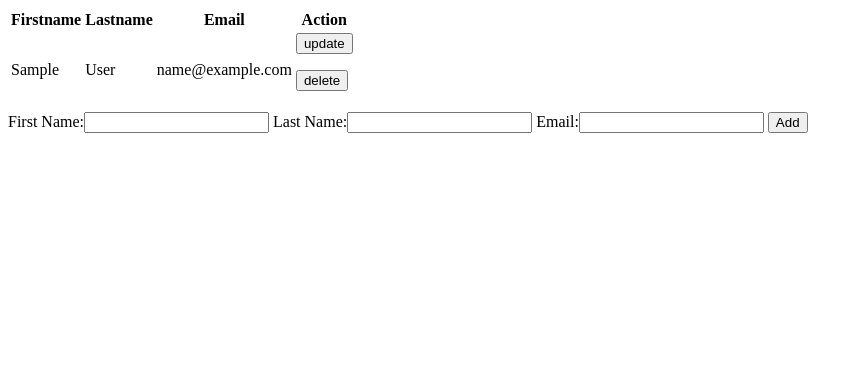
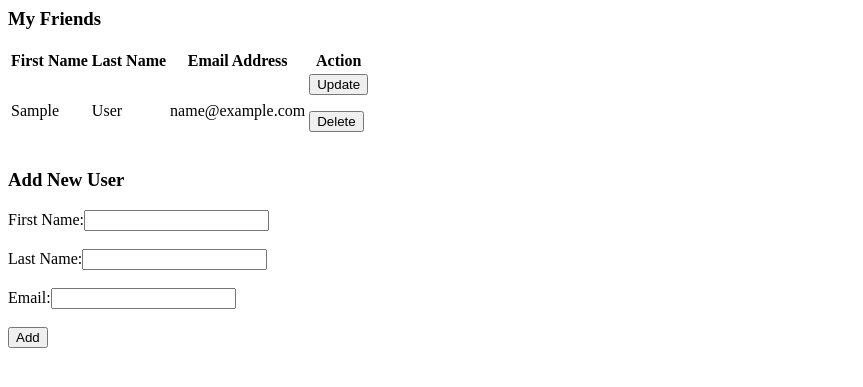
Before and after one commit to tina4076/full_friends, a Flask app: template templates/index.html in a window 1280 px wide. Shown: the top 387 px of the page, without its empty margins (0-863 px from the left). Run offline with Flask 2, Linux system fonts and the light colour scheme; the template is opened without the code that fills it: most values are stand-ins (such as "Sample title", 1, 10 or a date in 2020).

Commit message:
initial commit

```diff
--- a/server.py
+++ b/server.py
@@ -3,27 +3,44 @@ from mysqlconnection import MySQLConnector
 app = Flask(__name__)
 mysql = MySQLConnector(app,'friendsdb')
 
-@app.route('/')
+@app.route('/', methods=["post", "get"])
 def index():
-    query = "SELECT * FROM friends"                           # define your query
-    friends = mysql.query_db(query)                           # run query with query_db()
-    return render_template('index.html', all_friends=friends) # pass data to our template
+    query = "SELECT * FROM friends"
+    friends = mysql.query_db(query)
+    return render_template('index.html', all_friends=friends)
 
-@app.route('/friends', methods=['POST'])
-def create():
+@app.route('/update', methods=["post"])
+def update():
+    idToUpdate = request.form["id"]
+    query = "SELECT * FROM friends WHERE id = :specific_id"
+    data = {'specific_id': idToUpdate}
+    recordToUpdate = mysql.query_db(query, data)
+    return render_template('update.html', recordToUpdate=recordToUpdate[0])
 
-    query = "INSERT INTO friends (first_name, last_name, occupation, created_at, updated_at) VALUES (:first_name, :last_name, :occupation, NOW(), NOW())"
+@app.route("/update_record", methods=["post"])
+def update_record():
+    updateData = {"first_name":request.form["first_name"], "last_name":request.form["last_name"], "email":request.form["email"], "id":request.form["id"]}
+    query = "UPDATE friends SET first_name = :first_name, last_name = :last_name, email = :email WHERE id = :id"
+    mysql.query_db(query, updateData)
+    return redirect("/")
 
-    data = {
-             'first_name': request.form['first_name'],
-             'last_name':  request.form['last_name'],
-             'occupation': request.form['occupation']
-           }
-    # Run query, with dictionary values injected into the query.
-    mysql.query_db(query, data)
+@app.route('/add', methods=['post'])
+def add():
+    addUserData = {"first_name":request.form["first_name"], "last_name":request.form["last_name"], "email":request.form["email"]}
+    query = "INSERT INTO friends (first_name, last_name, email, created_at, updated_at) VALUES (:first_name, :last_name, :email, NOW(), NOW())"
+    mysql.query_db(query, addUserData)
     return redirect('/')
 
+@app.route('/delete', methods=["post"])
+def delete():
+    deleteUser = {"id":request.form["id"]}
+    query = "DELETE FROM friends WHERE id = :id"
+    mysql.query_db(query, deleteUser)
+    return redirect("/")
 
-
+@app.route("/deleteConfirmation", methods=["post"])
+def deleteConfirmation():
+    idToDelete = request.form["id"]
+    return render_template("confirm_delete.html", idToDelete=idToDelete)
 
 app.run(debug=True)
--- a/templates/index.html
+++ b/templates/index.html
@@ -3,36 +3,37 @@
         <title>Full Friends</title>
     </head>
     <body>
+        <h3>My Friends</h3>
         <table>
             <tr>
-      <th>Firstname</th>
-      <th>Lastname</th>
-      <th>Email</th>
+                <th>First Name</th>
+                <th>Last Name</th>
+                <th>Email Address</th>
                 <th>Action</th>
             </tr>
             {% for friend in all_friends: %}
             <tr>
-      <td contenteditable>{{ friend['first_name'] }}</td>
-      <td contenteditable>{{ friend['last_name'] }}</td>
-      <td contenteditable>{{ friend['email'] }}</td>
+                <td>{{ friend['first_name'] }}</td>
+                <td>{{ friend['last_name'] }}</td>
+                <td>{{ friend['email'] }}</td>
                 <td>
                     <form action='/update' method='POST'>
-          <input type="submit" name="update{{friend['id']}}" value="update">
+                        <input type="submit" name="update" value="Update">
+                        <input type="hidden" name="id" value="{{friend['id']}}">
                     </form>
-        <form action='/delete' method='POST'>
-          <input type="submit" name="delete{{friend['id']}}" value="delete">
+                    <form action='/deleteConfirmation' method='POST'>
+                        <input type="submit" name="{{friend['id']}}" value="Delete">
+                        <input type="hidden" name="id" value="{{friend['id']}}">
                     </form>
                 </td>
             </tr>
             {% endfor %}
-    <tr>
-    </tr>
         </table>
-
-  <form action='/friends' method='POST'>
-    <label for="first_name">First Name:<input type="text" name="first_name" id="first_name"></label>
-    <label for="last_name">Last Name:<input type="text" name="last_name" id="last_name"></label>
-    <label for="occupation">Email:<input type="text" name="email" id="email"></label>
+        <h3>Add New User</h3>
+            <form action='add' method='POST'>
+                <label for="first_name">First Name:<input type="text" name="first_name" id="first_name"></label><br><br>
+                <label for="last_name">Last Name:<input type="text" name="last_name" id="last_name"></label><br><br>
+                <label for="occupation">Email:<input type="text" name="email" id="email"></label><br><br>
                 <input type="submit" value="Add">
             </form>
     </body>
```
Also changed, not shown: templates/confirm_delete.html (added, +17 -0 lines), templates/update.html (added, +16 -0 lines), 1 other file. Lines whose indentation alone changed are shown as unchanged.
